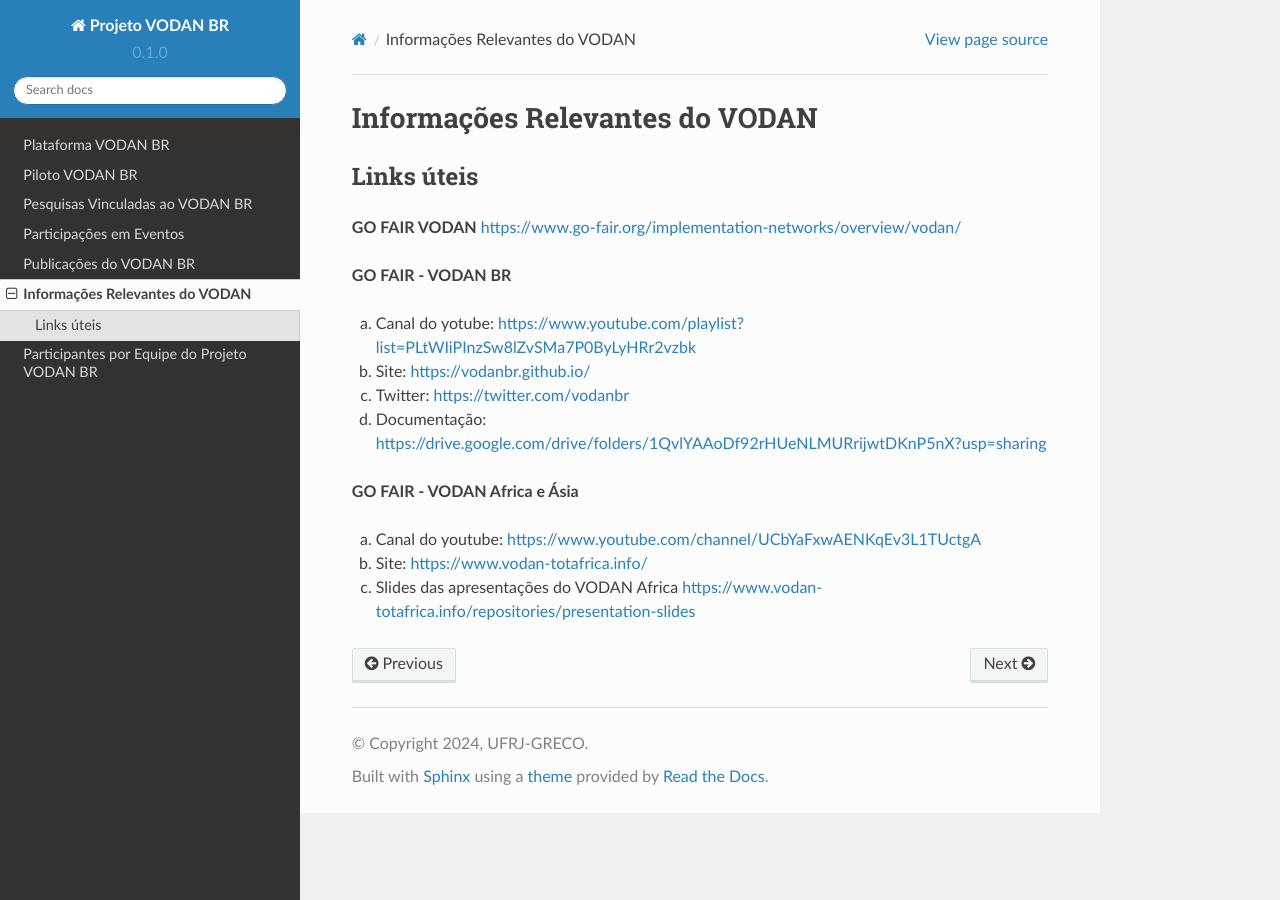
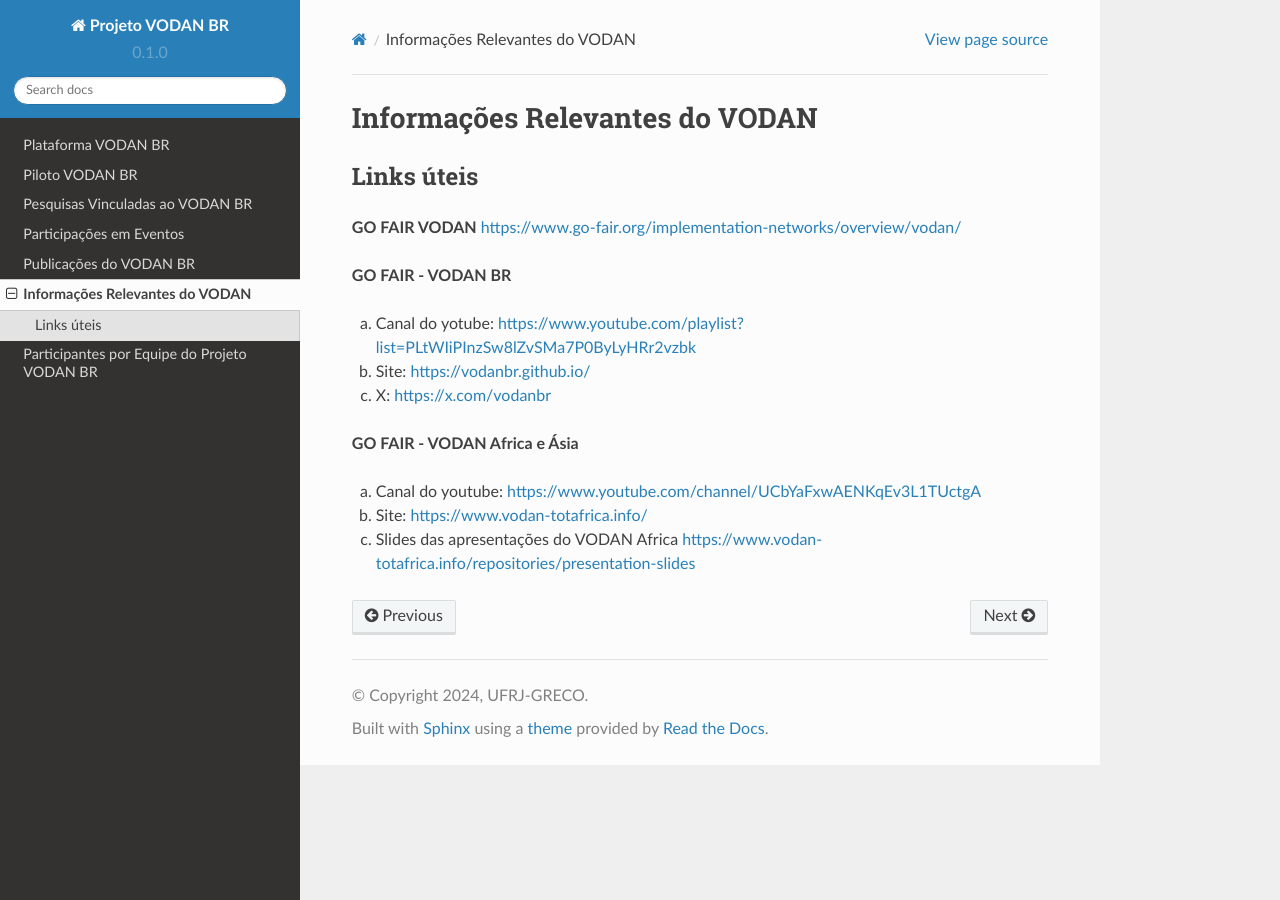
Before and after one commit to vodanbr/wiki, a Sphinx documentation site: the page built from docs/source/RelevantInformation.rst, in a window 1280 px wide. Built offline with Sphinx 7.4.7 and the Read the Docs theme 2.0.0, drawn with Linux system fonts in a browser that asks for light colours.

Commit message:
Update RelevantInformation.rst

```diff
--- a/docs/source/RelevantInformation.rst
+++ b/docs/source/RelevantInformation.rst
@@ -10,8 +10,7 @@ Links úteis
 
 a) Canal do yotube: https://www.youtube.com/playlist?list=PLtWIiPInzSw8lZvSMa7P0ByLyHRr2vzbk
 b) Site: https://vodanbr.github.io/
-c) Twitter: https://twitter.com/vodanbr
-d) Documentação: https://drive.google.com/drive/folders/1QvlYAAoDf92rHUeNLMURrijwtDKnP5nX?usp=sharing
+c) X: https://x.com/vodanbr
 
 **GO FAIR - VODAN Africa e Ásia**
 
```
